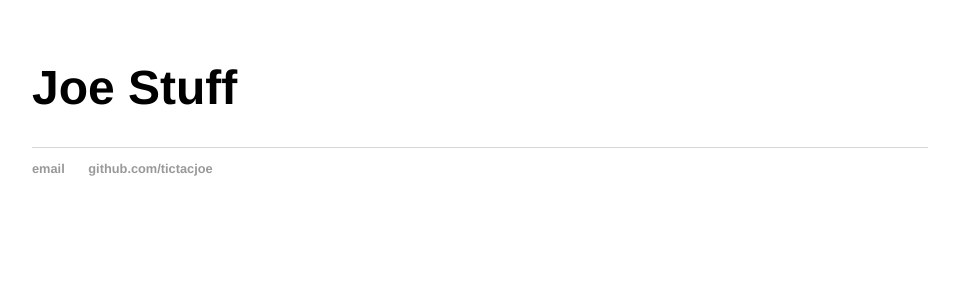
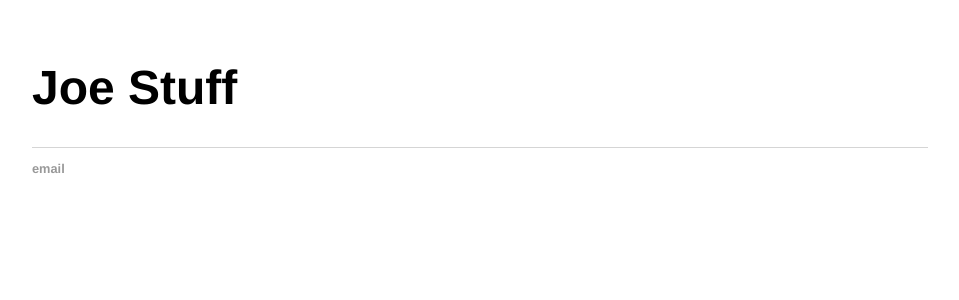
Before and after one commit to tictacjoe/tictacjoe.github.io, a Jekyll site: the page index.html, which Jekyll copies as it is, in a window 1280 px wide. Shown: the top 300 px of the page, without its empty margins (160-1119 px from the left). Built offline with Jekyll 4.4.1, drawn with Linux system fonts in a browser that asks for light colours.

Commit message:
Add files via upload

```diff
--- a/index.html
+++ b/index.html
@@ -24,8 +24,7 @@
 		<footer>
     		<ul>
         		<li><a href="mailto:tictacjoe@gmail.com">email</a></li>
-        		<li><a href="https://github.com/tictacjoe">github.com/tictacjoe</a></li>
-			</ul>
+        		<ul>
 		</footer>
 	</body>
 </html>
```
